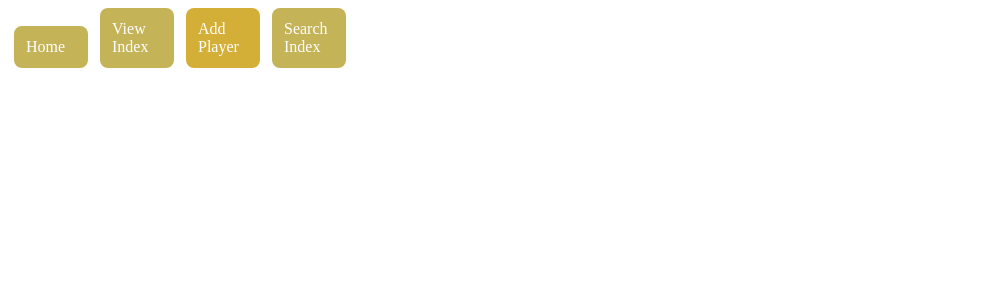
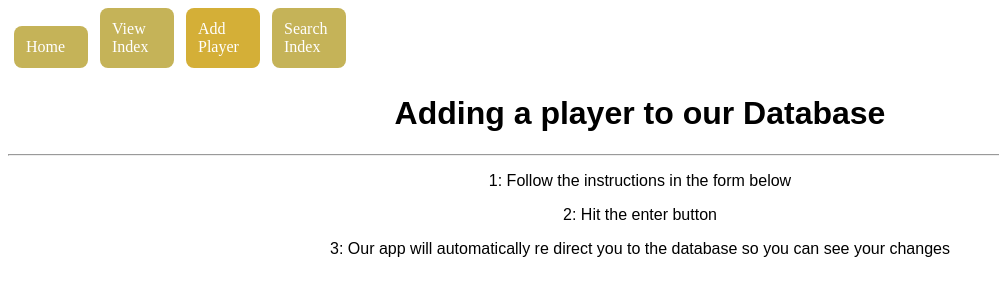
Before and after one commit to elilogbro/my-app-2, a React (Create React App) app: page /Add in a window 1280 px wide. Shown: the top 300 px of the page, without its empty margins (0-999 px from the left). Built offline with nearby package versions, Linux system fonts and the light colour scheme.

Commit message:
Will add a addplayer component

```diff
--- /dev/null
+++ b/src/components/AddPlayer.js
@@ -0,0 +1,16 @@
+function AddPlayer() {
+  return (
+    <div className="allText">
+      <h1>Adding a player to our Database</h1>
+      <hr></hr>
+      <p>1: Follow the instructions in the form below</p>
+      <p>2: Hit the enter button</p>{" "}
+      <p>
+        3: Our app will automatically re direct you to the database so you can
+        see your changes
+      </p>
+    </div>
+  );
+}
+
+export default AddPlayer;
--- a/src/components/App.js
+++ b/src/components/App.js
@@ -3,6 +3,7 @@ import "../App.css";
 import Home from "./Home";
 import PlayerContainer from "./PlayerContainer";
 import NavBar from "./NavBar";
+import AddPlayer from "./AddPlayer";
 
 function App() {
   return (
@@ -12,7 +13,9 @@ function App() {
         <Route path="/View">
           <PlayerContainer />
         </Route>
-        <Route path="/Add"></Route>
+        <Route path="/Add">
+          <AddPlayer />
+        </Route>
         <Route path="/Search"></Route>
         <Route path="/">
           <Home />
--- a/src/components/PlayerContainer.js
+++ b/src/components/PlayerContainer.js
@@ -22,6 +22,7 @@ function PlayerContainer() {
     <React.Fragment>
       <div className="database allText">
         <h1>Database</h1>
+        <hr></hr>
         <p>
           Below you will find an array of the greatest players to ever grace a
           Football pitch.
```
